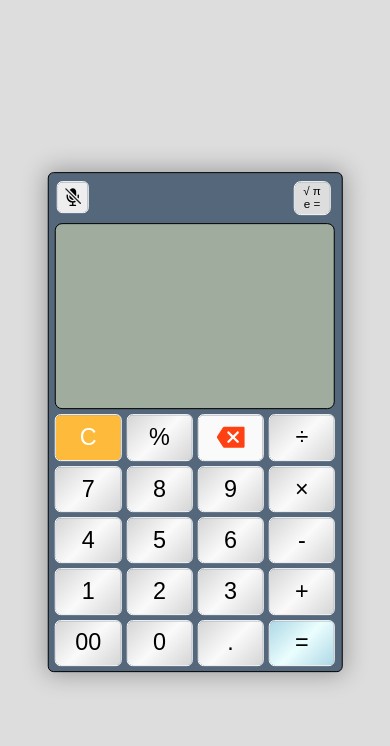
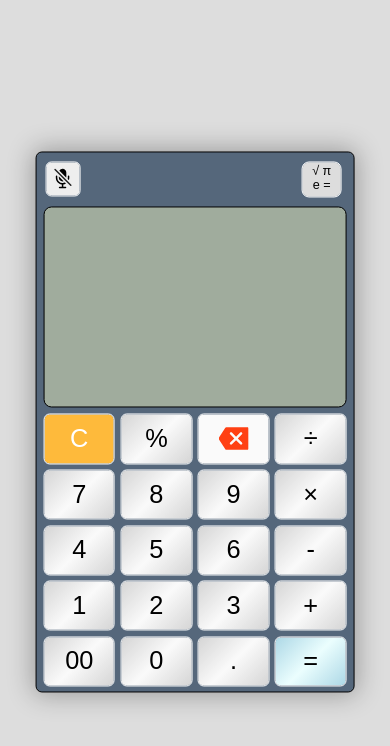
Before and after one commit to sumitXcoder/Voice-Calculator, a React (Create React App) app: page / in a window 390 px wide. Shown: the top 746 px of the page. Built offline with nearby package versions, Linux system fonts and the light colour scheme.

Commit message:
font-size changed

```diff
--- a/src/index.css
+++ b/src/index.css
@@ -147,7 +147,7 @@ body {
 }
 @media screen and (max-width:468px){
   body{
-    font-size:3vw;
+    font-size:3.25vw;
   }
   .calculator .buttons{
     gap:.3em;
```
